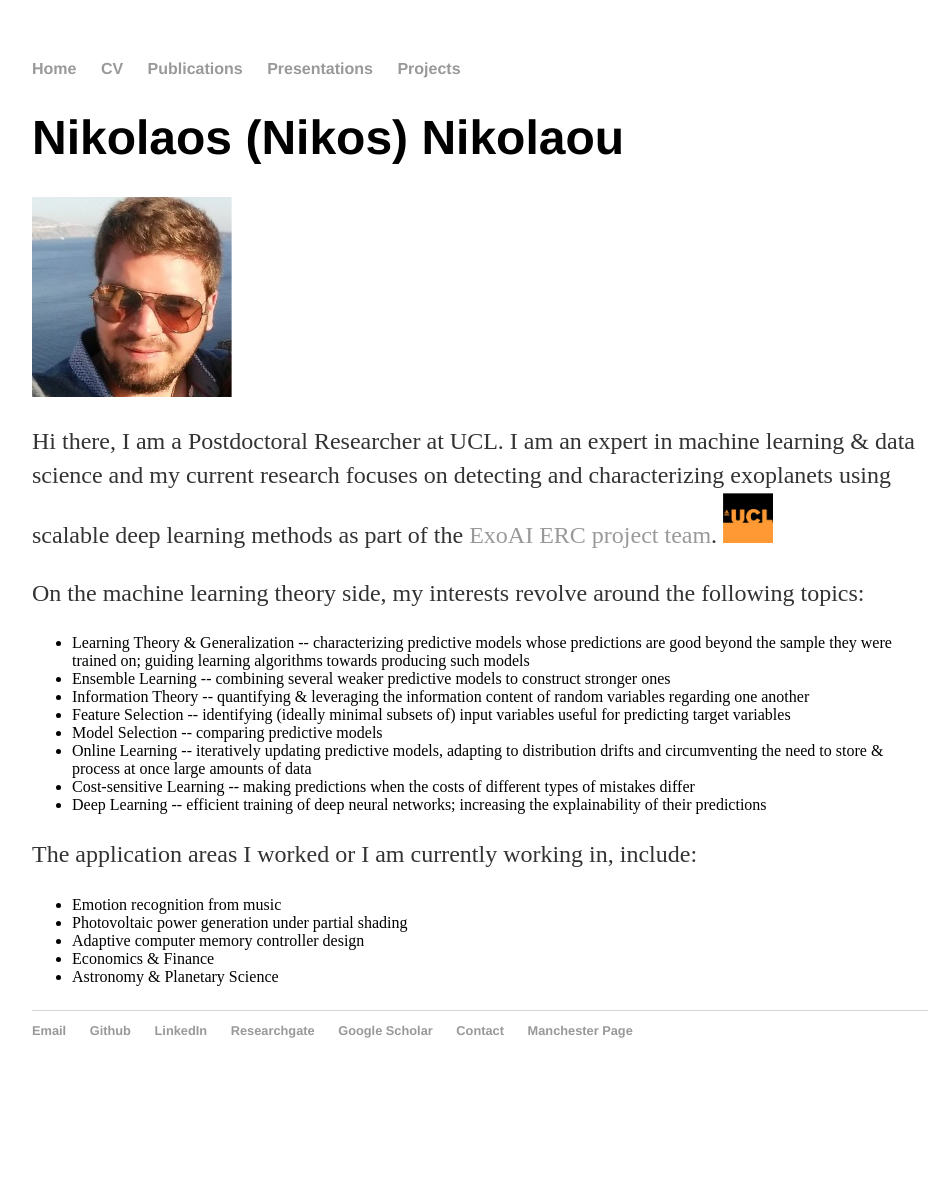
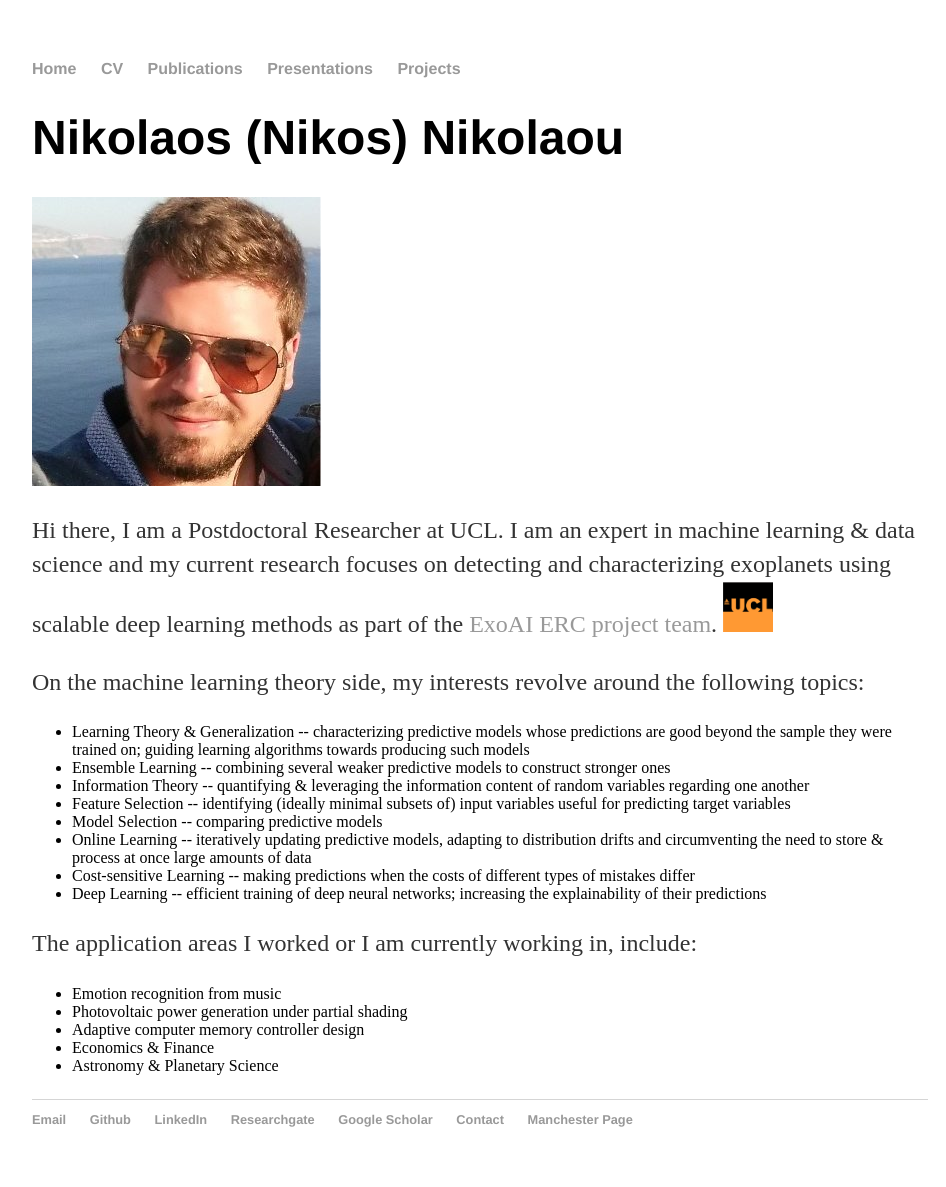
Before and after one commit to nnikolaou/nnikolaou.github.io, a Jekyll site: the page index.html, which Jekyll copies as it is, in a window 1280 px wide. Shown: the whole page, without its empty margins (160-1106 px from the left). Built offline with Jekyll 4.4.1, drawn with Linux system fonts in a browser that asks for light colours; before the commit the page ends 1098 px from its top, so only the background shows below that.

Commit message:
Update index.html

```diff
--- a/index.html
+++ b/index.html
@@ -29,7 +29,7 @@
 <div class="container">
     <div class="blurb">
         <h1>Nikolaos (Nikos) Nikolaou</h1>
-<img alt="Nikos Nikolaou" src="/files/Nikos.jpg" border="0" width="200" class="center">
+<img alt="Nikos Nikolaou" src="/files/Nikos.jpg" class="center">
 <p>Hi there, I am a Postdoctoral Researcher at UCL. I am an expert in machine learning &amp data science and my current research
  focuses on detecting and characterizing exoplanets using scalable deep learning methods as part of the
  <a href="https://exoai.github.io/about/">ExoAI ERC project team</a>.
```
